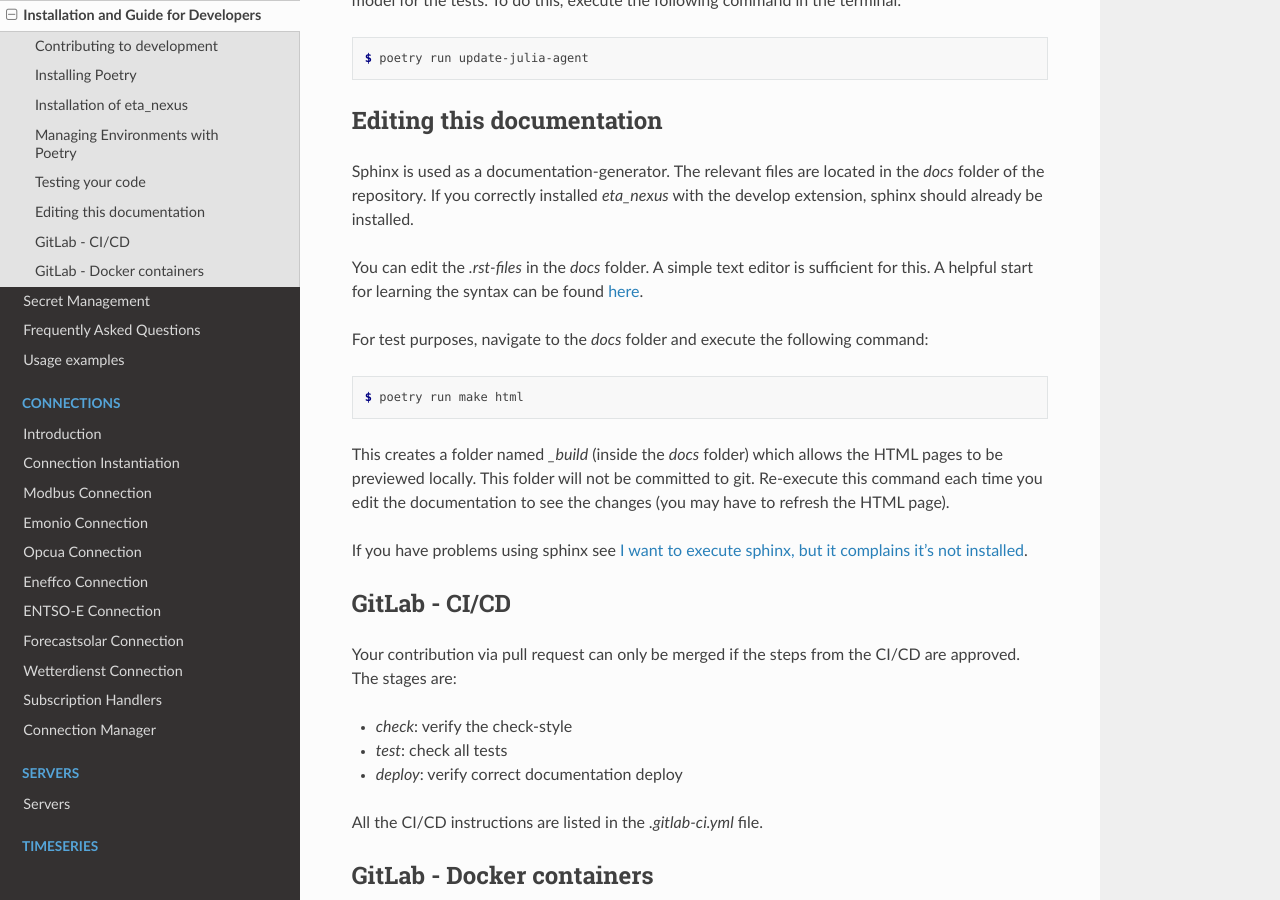
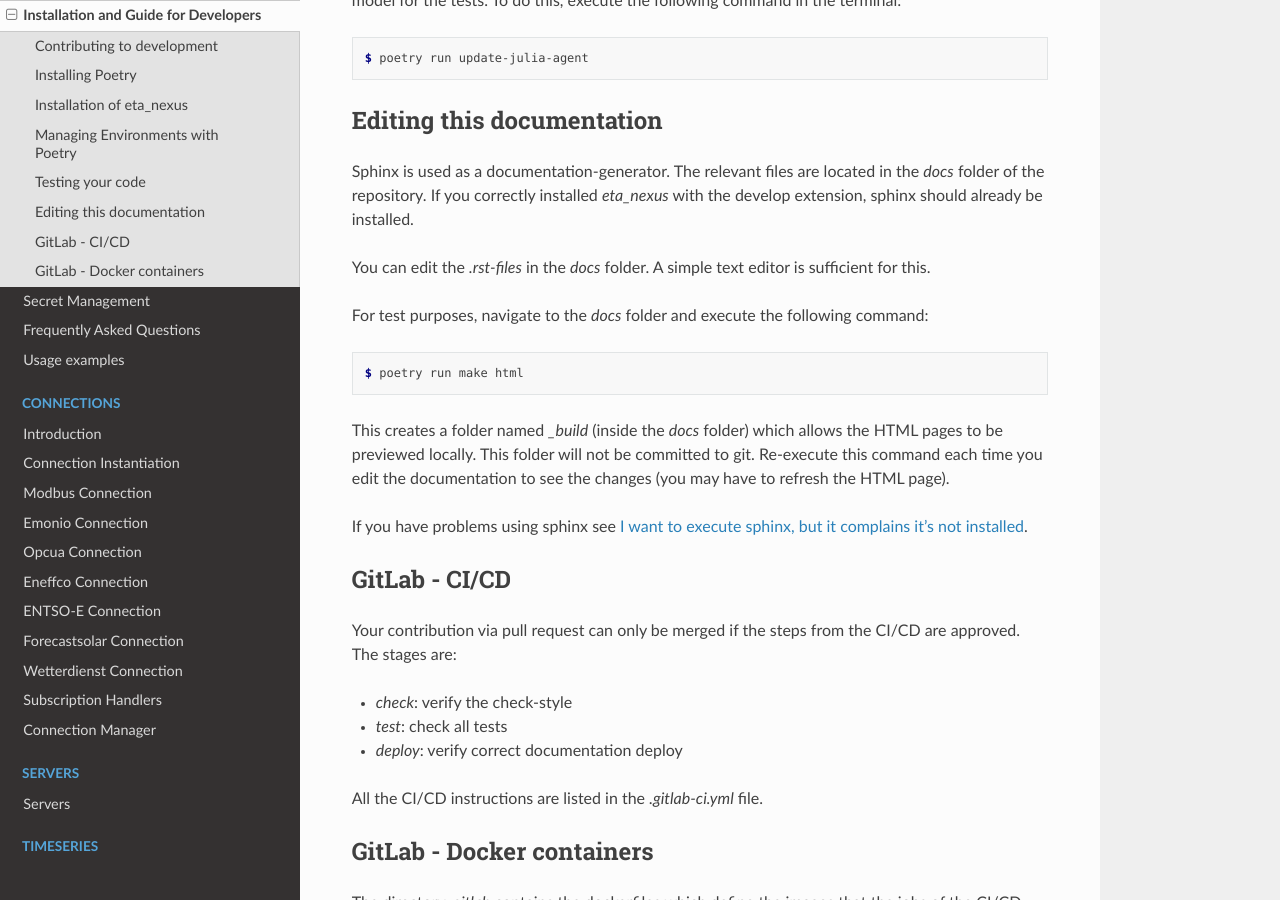
Before and after one commit to PTW-TUDa/eta-nexus, a Sphinx documentation site: the page built from docs/guide/development.rst, in a window 1280 px wide and 900 px high, scrolled down 3851 px. Built offline with Sphinx 7.4.7 and the Read the Docs theme 3.1.0, drawn with Linux system fonts in a browser that asks for light colours; pages that are not in the unit, such as notebooks, are missing from menus.

Commit message:
Resolve "Remove sphinx link from documentation"

```diff
--- a/docs/guide/development.rst
+++ b/docs/guide/development.rst
@@ -193,7 +193,6 @@
 extension, sphinx should already be installed.
 
 You can edit the *.rst-files* in the *docs* folder. A simple text editor is sufficient for this.
-A helpful start for learning the syntax can be found `here <https://sublime-and-sphinx-guide.readthedocs.io/en/latest/index.html>`_.
 
 For test purposes, navigate to the *docs* folder and execute the following command:
 
```
